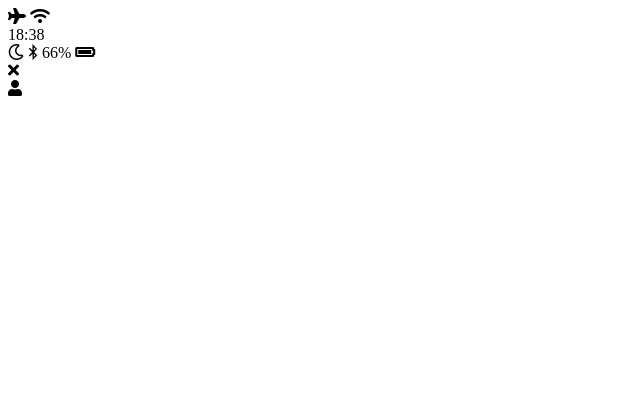
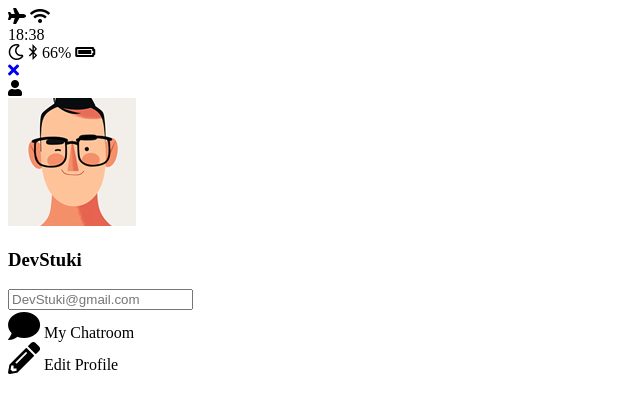
Before and after one commit to DevStuki/kakao-clone, a plain HTML site: page profile.html in a window 1280 px wide. Shown: the whole page, without its empty margins (0-640 px from the left). Drawn offline with Linux system fonts and the light colour scheme.

Commit message:
Chat + Back to page links

```diff
--- a/profile.html
+++ b/profile.html
@@ -22,7 +22,9 @@
       </div>
     <div class="header__bottom">
       <div class="header__column">
-        <i class="fas fa-times fa-la"></i>
+        <a href="index.html">
+          <i class="fas fa-times fa-la"></i>
+        </a>
       </div>
       <div class="header__column">
 
@@ -32,5 +34,26 @@
       </div>
     </div>
   </header>
+  <main class="profile">
+    <header class="profile__header">
+      <img src="images/Avatar.jpg" alt="">
+      <h3 class="profile__header-title">DevStuki</h3>
+    </header>
+    <input type="text" placeholder="DevStuki@gmail.com">
+    <div class="profile__actions">
+      <div class="profile__actions">
+        <span class="profile__action-circle">
+          <i class="fas fa-comment fa-2x"></i>
+        </span>
+        <span class="profile__action-title">My Chatroom</span>
+      </div>
+      <div class="profile__actions">
+        <span class="profile__action-circle">
+          <i class="fas fa-pencil-alt fa-2x"></i>
+        </span>
+        <span class="profile__action-title">Edit Profile</span>
+      </div>
+    </div>
+  </main>
 </body>
 </html>
```
Also changed, not shown: chat.html (+2 -0 lines), index.html (+5 -3 lines).
